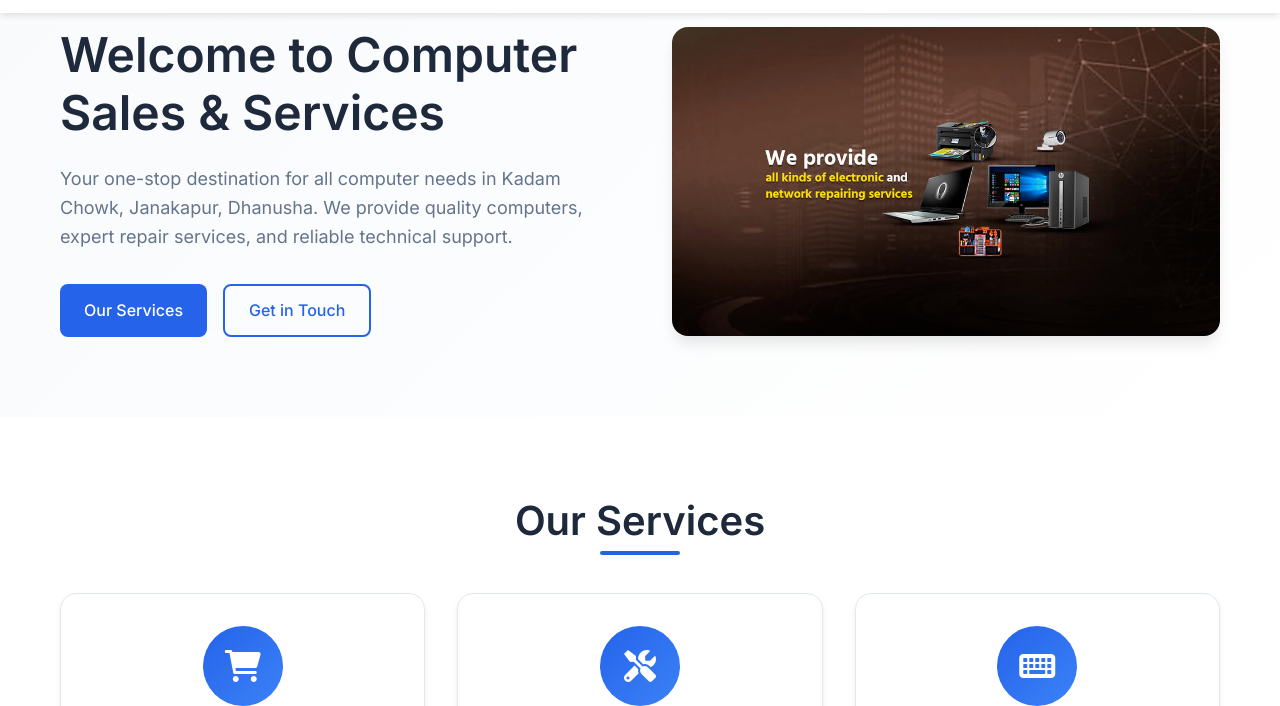
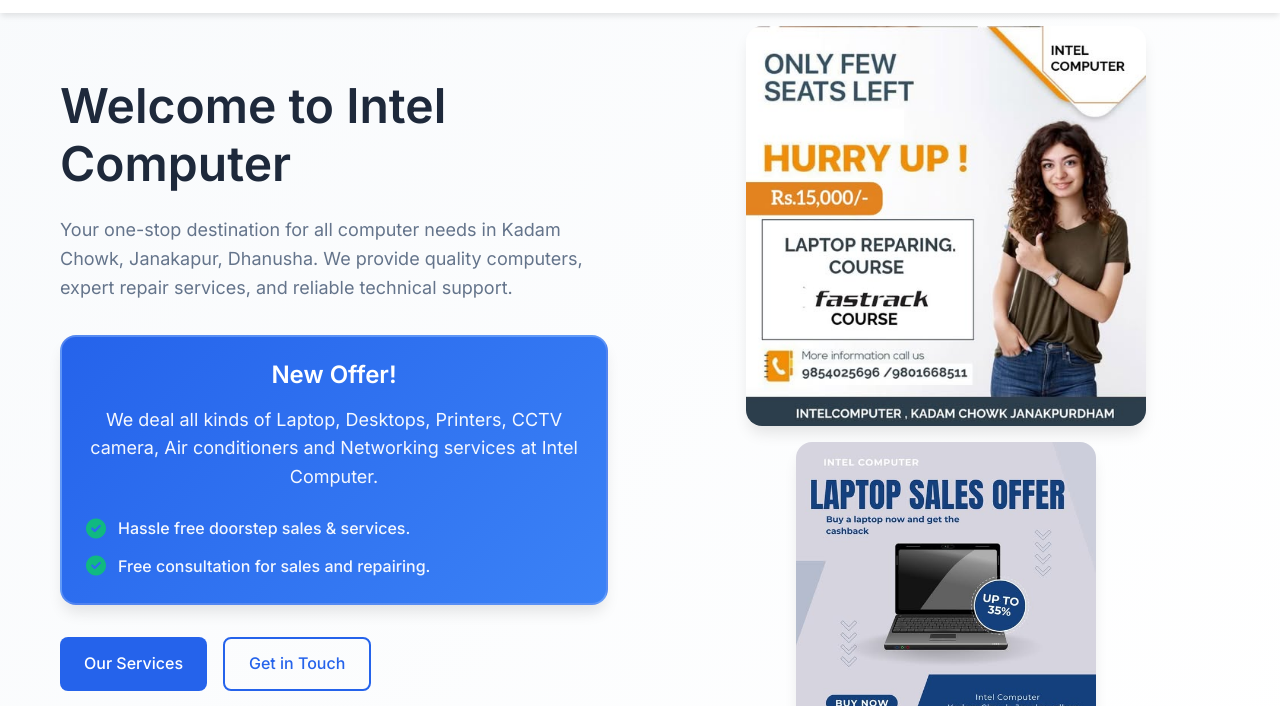
Before and after one commit to dilipasn-wq/Intel-Computer, a plain HTML site: page index.html in a window 1280 px wide. Shown: the part 94-800 px from the top of the page. Drawn offline with Linux system fonts and the light colour scheme.

Commit message:
Add files via upload

```diff
--- a/index.html
+++ b/index.html
@@ -39,15 +39,34 @@
     <section id="home" class="hero">
         <div class="container">
             <div class="hero-content">
-                <h2>Welcome to Computer Sales & Services</h2>
+                <h2>Welcome to Intel Computer</h2>
                 <p>Your one-stop destination for all computer needs in Kadam Chowk, Janakapur, Dhanusha. We provide quality computers, expert repair services, and reliable technical support.</p>
+
+                <div class="new-offer">
+                    <h3>New Offer!</h3>
+                    <p>We deal all kinds of Laptop, Desktops, Printers, CCTV camera, Air conditioners and Networking services at Intel Computer.</p>
+                    <div class="offer-features">
+                        <div class="offer-feature">
+                            <i class="fas fa-check-circle"></i>
+                            <span>Hassle free doorstep sales & services.</span>
+                        </div>
+                        <div class="offer-feature">
+                            <i class="fas fa-check-circle"></i>
+                            <span>Free consultation for sales and repairing.</span>
+                        </div>
+                    </div>
+                </div>
+
                 <div class="hero-buttons">
                     <a href="services.html" class="btn btn-primary">Our Services</a>
                     <a href="contact.html" class="btn btn-secondary">Get in Touch</a>
                 </div>
             </div>
             <div class="hero-image">
-                <img src="ICM.png" alt="Computer Sales & Services - ICM" class="hero-photo">
+                <div class="hero-photos">
+                    <img src="LPC.PNG" alt="Computer Sales & Services - LPC" class="hero-photo main-photo">
+                    <img src="NO.PNG" alt="Computer Sales & Services - NO" class="hero-photo secondary-photo">
+                </div>
             </div>
         </div>
     </section>
@@ -142,7 +161,7 @@
                     <h3>Computer Sales & Services</h3>
                     <p>Your trusted partner for all computer needs in Kadam Chowk, Janakapur, Dhanusha.</p>
                     <div class="social-links">
-                        <a href="#"><i class="fab fa-facebook"></i></a>
+                        <a href="https://www.facebook.com/IntelElectronic/#" target="_blank" rel="noopener noreferrer"><i class="fab fa-facebook"></i></a>
                         <a href="#"><i class="fab fa-instagram"></i></a>
                         <a href="#"><i class="fab fa-whatsapp"></i></a>
                     </div>
--- a/styles.css
+++ b/styles.css
@@ -215,6 +215,55 @@ p {
     color: var(--text-light);
 }
 
+.new-offer {
+    background: linear-gradient(135deg, var(--primary-color), var(--accent-color));
+    color: var(--white);
+    padding: 1.5rem;
+    border-radius: 16px;
+    margin: 2rem 0;
+    box-shadow: var(--shadow-lg);
+    border: 2px solid rgba(255, 255, 255, 0.2);
+}
+
+.new-offer h3 {
+    color: var(--white);
+    margin-bottom: 1rem;
+    font-size: 1.5rem;
+    text-align: center;
+}
+
+.new-offer p {
+    color: rgba(255, 255, 255, 0.95);
+    margin-bottom: 1.5rem;
+    text-align: center;
+    font-size: 1.125rem;
+    line-height: 1.6;
+}
+
+.offer-features {
+    display: flex;
+    flex-direction: column;
+    gap: 0.75rem;
+}
+
+.offer-feature {
+    display: flex;
+    align-items: center;
+    gap: 0.75rem;
+    color: var(--white);
+}
+
+.offer-feature i {
+    color: #10b981;
+    font-size: 1.25rem;
+    flex-shrink: 0;
+}
+
+.offer-feature span {
+    font-weight: 500;
+    color: rgba(255, 255, 255, 0.95);
+}
+
 .hero-buttons {
     display: flex;
     gap: 1rem;
@@ -227,12 +276,29 @@ p {
     align-items: center;
 }
 
+.hero-photos {
+    display: flex;
+    flex-direction: column;
+    gap: 1rem;
+    align-items: center;
+}
+
 .hero-photo {
     max-width: 100%;
     height: auto;
     border-radius: 16px;
     box-shadow: var(--shadow-lg);
     transition: var(--transition);
+}
+
+.main-photo {
+    width: 100%;
+    max-width: 400px;
+}
+
+.secondary-photo {
+    width: 100%;
+    max-width: 300px;
 }
 
 .hero-photo:hover {
@@ -806,14 +872,39 @@ p {
         margin-bottom: 1rem;
     }
 
+    .hero-photos {
+        gap: 0.75rem;
+    }
+
     .hero-photo {
         max-width: 100%;
         height: auto;
         border-radius: 12px;
     }
 
+    .main-photo {
+        max-width: 100%;
+    }
+
+    .secondary-photo {
+        max-width: 100%;
+    }
+
     .hero-content h2 {
         font-size: 2rem;
+    }
+
+    .new-offer {
+        padding: 1.25rem;
+        margin: 1.5rem 0;
+    }
+
+    .new-offer h3 {
+        font-size: 1.25rem;
+    }
+
+    .new-offer p {
+        font-size: 1rem;
     }
 
     .hero-buttons {
```
Also changed, not shown: contact.html (+1 -1 lines), services.html (+1 -1 lines), LPC.PNG (added), NO.PNG (added).
